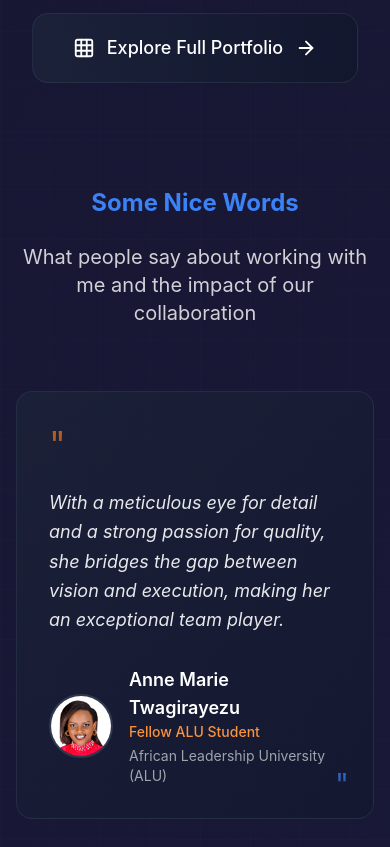
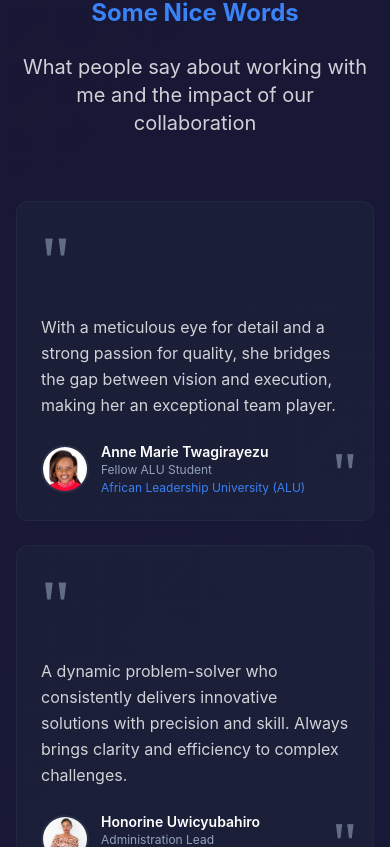
Before and after one commit to buwituze/MyPortifolio, a React (Vite) app in the folder Portifolio/: page / in a window 390 px wide. Shown: the part 8997-9844 px from the top of the page. Built offline with nearby package versions, Linux system fonts and the light colour scheme.

Commit message:
style: chnaged testimonial cards designs

```diff
--- a/Portifolio/src/components/Resume.tsx
+++ b/Portifolio/src/components/Resume.tsx
@@ -1,5 +1,5 @@
 import { useState } from "react";
-import { ArrowRight, ExternalLink, Grid3x3, Eye } from "lucide-react";
+import { ExternalLink, Eye } from "lucide-react";
 
 const ProjectsSection = () => {
   const [hoveredProject, setHoveredProject] = useState<number | null>(null);
@@ -96,11 +96,6 @@ const ProjectsSection = () => {
     ? [...featuredProjects, ...moreProjects]
     : featuredProjects;
 
-  const handleViewAllProjects = () => {
-    // Navigate to projects page - you can replace this with your routing logic
-    window.location.href = "/projects";
-  };
-
   const scrollToSection = (sectionId: any) => {
     const element = document.getElementById(sectionId);
     if (element) {
@@ -110,7 +105,7 @@ const ProjectsSection = () => {
 
   return (
     <section
-      className="relative min-h-screen bg-transparent lg:mx-5 py-12 px-4 md:px-8 lg:px-12 overflow-hidden"
+      className="relative min-h-screen bg-transparent pt-10 lg:mx-5 px-4 md:px-8 lg:px-12 overflow-hidden"
       id="resume"
     >
       {/* Grid Pattern Overlay */}
@@ -254,24 +249,6 @@ const ProjectsSection = () => {
             </div>
           ))}
         </div>
-
-        {/* Explore Portfolio Button */}
-        <div className="text-center mb-2">
-          <button
-            onClick={handleViewAllProjects}
-            className="group inline-flex items-center gap-3 px-10 py-5 bg-gradient-to-r from-slate-800/60 to-slate-900/60 backdrop-blur-md border border-slate-700/50 text-white rounded-2xl hover:border-orange-500/50 hover:bg-gradient-to-r hover:from-orange-500/20 hover:to-blue-500/20 transition-all duration-300 text-lg font-medium"
-          >
-            <Grid3x3
-              size={22}
-              className="transition-transform duration-300 group-hover:rotate-12"
-            />
-            <span>Explore Full Portfolio</span>
-            <ArrowRight
-              size={22}
-              className="transition-transform duration-300 group-hover:translate-x-2"
-            />
-          </button>
-        </div>
       </div>
 
       {/* Custom Animations */}
--- a/Portifolio/src/components/Services.tsx
+++ b/Portifolio/src/components/Services.tsx
@@ -50,7 +50,7 @@ const Services = () => {
 
   return (
     <section
-      className="relative min-h-screen bg-transparent py-12 px-4 md:px-8 lg:px-12 overflow-hidden lg:mx-5"
+      className="relative min-h-screen bg-transparent py-6 px-4 md:px-8 lg:px-12 overflow-hidden lg:mx-5"
       id="services"
     >
       {/* Grid Pattern Overlay */}
--- a/Portifolio/src/components/Testimonials.tsx
+++ b/Portifolio/src/components/Testimonials.tsx
@@ -14,11 +14,25 @@ const Testimonials = () => {
     },
     {
       image: "/images/Admin lead.png",
-      name: "Uwicyubahiro Honorine",
+      name: "Honorine Uwicyubahiro",
       position: "Administration Lead",
       company: "African Leadership University (ALU)",
       text: "A dynamic problem-solver who consistently delivers innovative solutions with precision and skill. Always brings clarity and efficiency to complex challenges.",
     },
+    // {
+    //   image: "/images/Admin lead.png",
+    //   name: "Sam Umurava",
+    //   position: "Talent Lead",
+    //   company: "Umurava",
+    //   text: "A dynamic problem-solver who consistently delivers innovative solutions with precision and skill. Always brings clarity and efficiency to complex challenges.",
+    // },
+    // {
+    //   image: "/images/Admin lead.png",
+    //   name: ",....Game Lead",
+    //   position: "Talent Lead",
+    //   company: "....",
+    //   text: "A dynamic problem-solver who consistently delivers innovative solutions with precision and skill. Always brings clarity and efficiency to complex challenges.",
+    // },
   ];
 
   useEffect(() => {
@@ -31,7 +45,7 @@ const Testimonials = () => {
 
   return (
     <section
-      className="relative min-h-screen  py-12 px-4 md:px-8 lg:px-12 overflow-hidden"
+      className="relative min-h-screen pt-10 px-4 md:px-8 lg:px-12 overflow-hidden"
       id="testimonials"
     >
       {/* Grid Pattern Overlay */}
@@ -56,7 +70,7 @@ const Testimonials = () => {
         </div>
 
         {/* Testimonials Grid */}
-        <div className="grid grid-cols-1 lg:grid-cols-2 gap-8 max-w-6xl mx-auto">
+        <div className="grid grid-cols-1 md:grid-cols-2 lg:grid-cols-3 gap-6 max-w-7xl mx-auto">
           {testimonials.map((testimonial, index) => (
             <div
               key={index}
@@ -66,29 +80,26 @@ const Testimonials = () => {
               style={{ animationDelay: `${index * 200}ms` }}
             >
               {/* Card */}
-              <div className="relative bg-gradient-to-br from-slate-800/50 to-slate-900/50 backdrop-blur-md rounded-2xl border border-slate-700/50 p-8 transition-all duration-500 hover:border-orange-500/50 hover:shadow-2xl overflow-hidden">
-                {/* Gradient Overlay */}
-                {/* <div className="absolute inset-0 bg-gradient-to-br from-orange-500/5 to-blue-500/5 opacity-0 group-hover:opacity-100 transition-opacity duration-500"></div> */}
-
+              <div className="relative bg-slate-800/40 backdrop-blur-sm rounded-xl border border-slate-700/30 p-6 transition-all duration-500 hover:border-slate-600/50 hover:shadow-xl overflow-hidden h-full flex flex-col">
                 {/* Quote Icon */}
-                <div className="relative z-10 mb-6">
-                  <div className="text-4xl text-orange-500/70 group-hover:text-orange-400 transition-colors duration-300">
+                <div className="relative z-10 mb-4">
+                  <div className="text-7xl text-slate-400/60 font-serif leading-none">
                     "
                   </div>
                 </div>
 
                 {/* Testimonial Text */}
-                <div className="relative z-10 mb-8">
-                  <p className="text-white/90 text-lg leading-relaxed italic group-hover:text-white transition-colors duration-300">
+                <div className="relative z-10 mb-6 flex-1">
+                  <p className="text-white/80 text-base leading-relaxed">
                     {testimonial.text}
                   </p>
                 </div>
 
                 {/* Person Info */}
-                <div className="relative z-10 flex items-center gap-4">
+                <div className="relative z-10 flex items-center gap-3 mt-auto">
                   {/* Profile Image */}
                   <div className="relative">
-                    <div className="w-16 h-16 rounded-full overflow-hidden border-2 border-slate-600/50 group-hover:border-orange-500/50 transition-colors duration-300">
+                    <div className="w-12 h-12 rounded-full overflow-hidden border-2 border-slate-600/30 group-hover:border-slate-500/50 transition-colors duration-300">
                       <img
                         src={testimonial.image}
                         alt={testimonial.name}
@@ -98,38 +109,28 @@ const Testimonials = () => {
                           const target = e.target as HTMLImageElement;
                           target.style.display = "none";
                           target.parentElement!.style.background =
-                            "linear-gradient(45deg, #f97316, #3b82f6)";
+                            "linear-gradient(45deg, #64748b, #475569)";
                         }}
                       />
                     </div>
-                    {/* Glow effect */}
-                    <div className="absolute inset-0 rounded-full bg-gradient-to-r from-orange-500/20 to-blue-500/20 opacity-0 group-hover:opacity-100 transition-opacity duration-500 blur-sm"></div>
                   </div>
 
                   {/* Person Details */}
                   <div className="flex-1">
-                    <h4 className="text-white font-semibold text-lg group-hover:text-orange-300 transition-colors duration-300">
+                    <h4 className="text-white font-semibold text-sm group-hover:text-white/90 transition-colors duration-300">
                       {testimonial.name}
                     </h4>
-                    <p className="text-orange-400 font-medium text-sm mb-1">
+                    <p className="text-slate-400 text-xs mb-0.5">
                       {testimonial.position}
                     </p>
-                    <p className="text-white/60 text-sm">
+                    <p className="text-blue-500 text-xs">
                       {testimonial.company}
                     </p>
                   </div>
                 </div>
 
-                {/* Hover Effect Lines */}
-                <div className="absolute inset-0 opacity-0 group-hover:opacity-100 transition-opacity duration-500">
-                  <div className="absolute top-0 left-0 w-full h-px bg-gradient-to-r from-transparent via-orange-500 to-transparent"></div>
-                  <div className="absolute bottom-0 left-0 w-full h-px bg-gradient-to-r from-transparent via-blue-500 to-transparent"></div>
-                  <div className="absolute top-0 left-0 w-px h-full bg-gradient-to-b from-transparent via-orange-500 to-transparent"></div>
-                  <div className="absolute top-0 right-0 w-px h-full bg-gradient-to-b from-transparent via-blue-500 to-transparent"></div>
-                </div>
-
                 {/* Closing Quote */}
-                <div className="absolute bottom-4 right-6 text-3xl text-blue-500/70 group-hover:text-blue-400 transition-colors duration-300">
+                <div className="absolute bottom-4 right-4 text-6xl text-slate-400/60 font-serif leading-none">
                   "
                 </div>
               </div>
```
